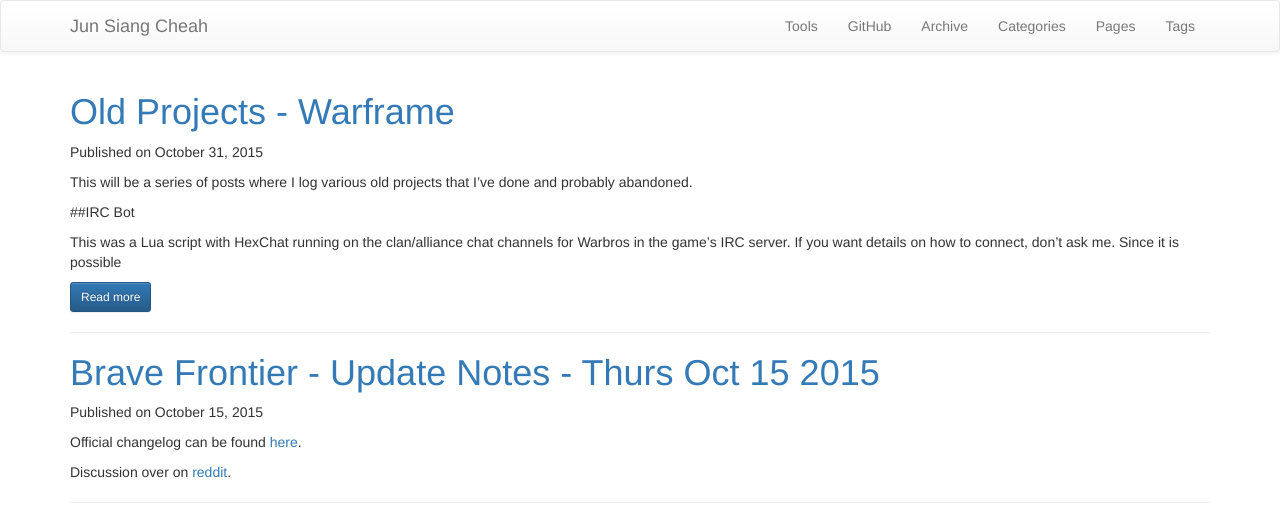
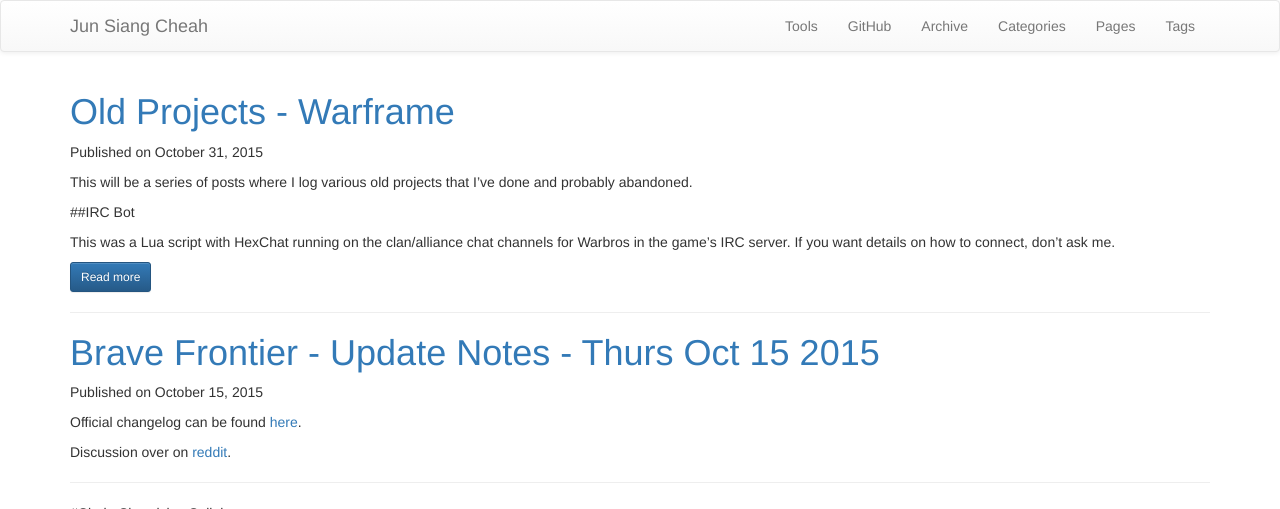
Before and after one commit to Deathmax/deathmax.github.io, a Jekyll site: the page built from index.html, in a window 1280 px wide and 900 px high, cut to the strip 0-509 px from the top of the window. Built offline with Jekyll 4.4.1, drawn with Linux system fonts in a browser that asks for light colours; nearby versions of some CDN libraries; library files that are not in the unit come from our copies; the list of posts is cut into pages by our own code; part of the change alters nothing that is shown.

```diff
--- a/_posts/2015-10-31-old-projects---warframe.md
+++ b/_posts/2015-10-31-old-projects---warframe.md
@@ -1,7 +1,7 @@
 ---
-layout:
+layout: post
 title: Old Projects - Warframe
-categories: [programming]
+categories: programming
 tags: [programming, warframe, wardroid, deathsnacks]
 
 ---
@@ -10,7 +10,7 @@ This will be a series of posts where I log various old projects that I've done a
 
 ##IRC Bot
 
-This was a Lua script with HexChat running on the clan/alliance chat channels for Warbros in the game's IRC server. If you want details on how to connect, don't ask me. Since it is possible
+This was a Lua script with HexChat running on the clan/alliance chat channels for Warbros in the game's IRC server. If you want details on how to connect, don't ask me.
 
 <!--more-->
 
```
